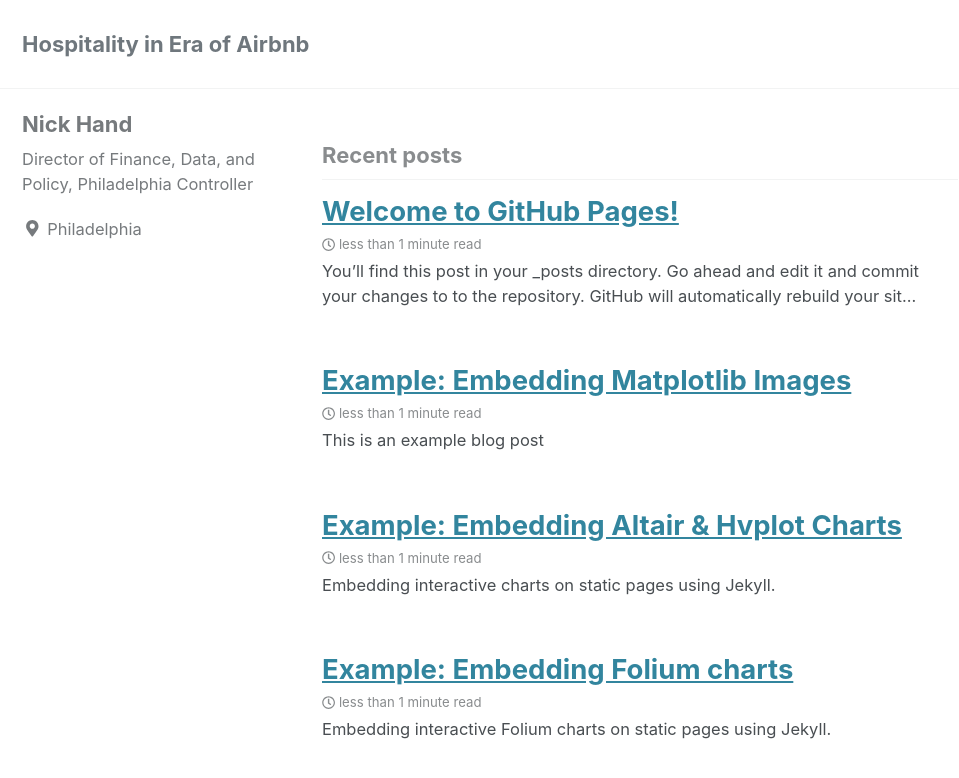
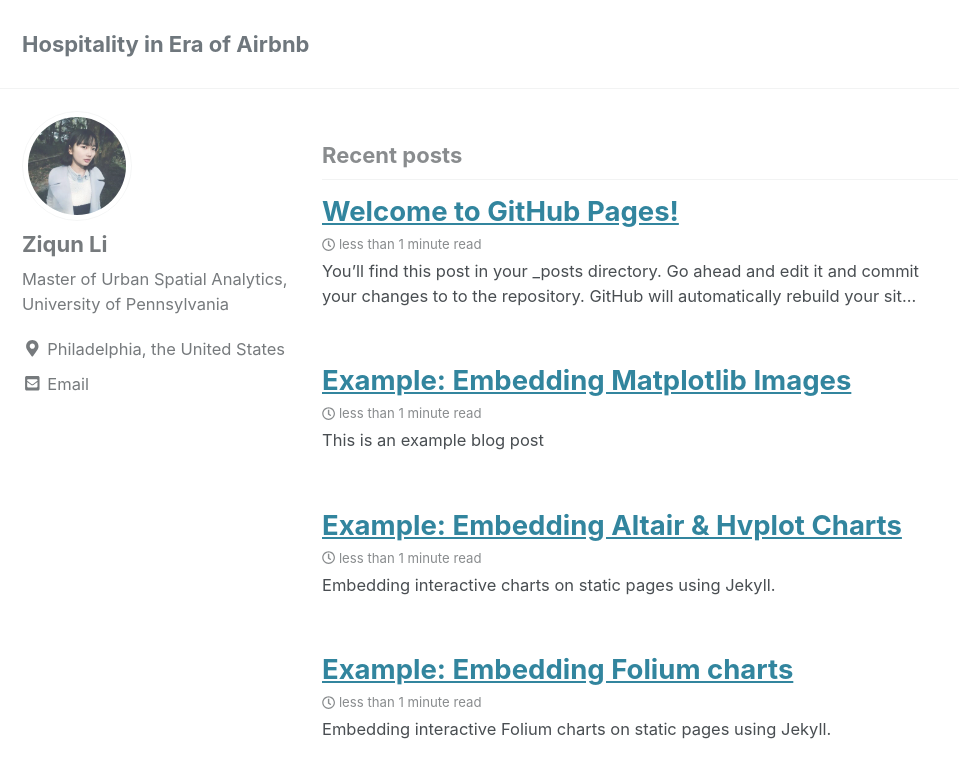
Before and after one commit to liziqun/MUSA620_Final_Project, a Jekyll site: the page built from index.html, in a window 1280 px wide and 900 px high. Shown: the top 778 px of the window, without its empty margins (0-959 px from the left). Built offline with Jekyll 4.4.1, drawn with Linux system fonts in a browser that asks for light colours; cached includes are drawn as plain includes; nearby versions of some CDN libraries; a script that is not in the unit is left out; the list of posts is cut into pages by our own code.

Commit message:
Update _config.yml

```diff
--- a/_config.yml
+++ b/_config.yml
@@ -105,11 +105,11 @@ analytics:
 
 # Site Author
 author:
-  name: "Nick Hand"
-  avatar: # path of avatar image, e.g. "/assets/images/bio-photo.jpg"
-  bio: "Director of Finance, Data, and Policy, Philadelphia Controller"
-  location: "Philadelphia"
-  email:
+  name: "Ziqun Li"
+  avatar: "/assets/photo/photo.jpg"
+  bio: " Master of Urban Spatial Analytics, University of Pennsylvania"
+  location: "Philadelphia, the United States"
+  email: liziqun@upenn.edu
   links:
     - label: "Email"
       icon: "fas fa-fw fa-envelope-square"
```
